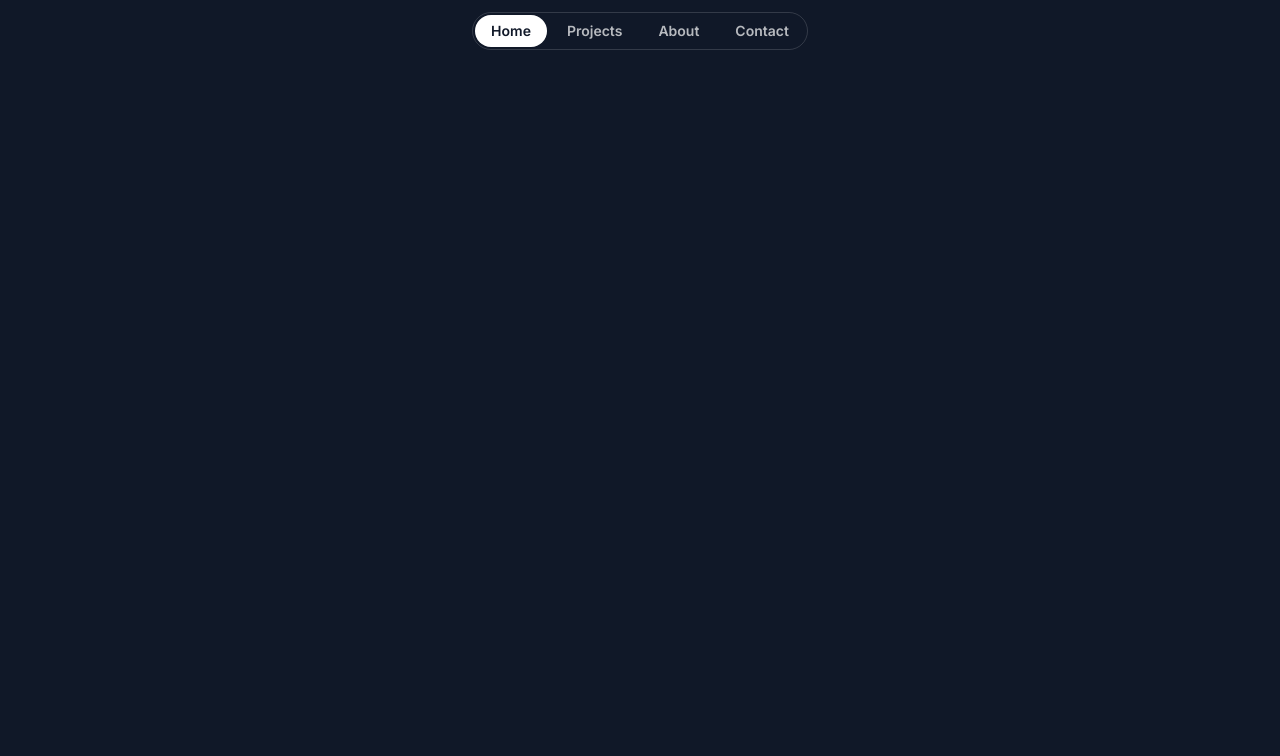
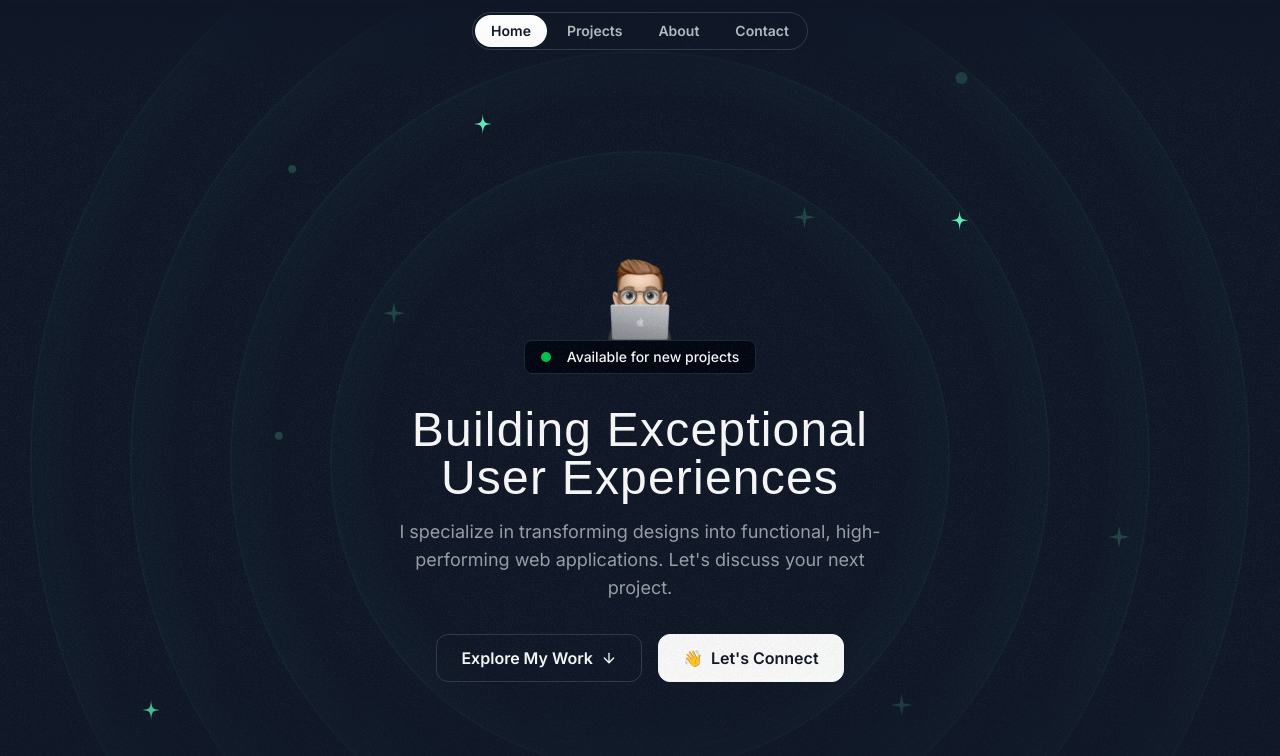
Before and after one commit to fellipefreiire/dev-portfolio-landing-page, a Next.js app: page / in a window 1280 px wide. Shown: the top 756 px of the page. Built offline with nearby package versions, Linux system fonts and the light colour scheme; a web font is replaced by a local one.

Commit message:
chore: hero section

```diff
--- a/src/app/globals.css
+++ b/src/app/globals.css
@@ -21,4 +21,8 @@
   .nav-item {
     @apply px-4 py-1.5 rounded-full text-white/70 text-sm font-semibold hover:bg-white/10 hover:text-white transition duration-300
   }
+
+  .hero-ring {
+    @apply absolute inset-0 top-1/2 left-1/2 -translate-x-1/2 -translate-y-1/2 rounded-full border-2 border-emerald-300/5 shadow-[0_0_80px_inset] shadow-emerald-300/5
+  }
 }
--- /dev/null
+++ b/src/components/HeroOrbit.tsx
@@ -0,0 +1,27 @@
+type HeroOrbitProps = {
+  children: React.ReactElement
+  size: number
+  rotation: number
+}
+
+export function HeroOrbit({ children, size, rotation }: HeroOrbitProps) {
+  return (
+    <div
+      className="absolute top-1/2 left-1/2 -translate-x-1/2 -translate-y-1/2"
+      style={{
+        height: `${size}px`,
+        width: `${size}px`,
+        transform: `rotate(${rotation}deg)`,
+      }}
+    >
+      <div
+        className="inline-flex"
+        style={{
+          transform: `rotate(${rotation * -1}deg)`,
+        }}
+      >
+        {children}
+      </div>
+    </div>
+  )
+}
--- a/src/components/NavLink.tsx
+++ b/src/components/NavLink.tsx
@@ -9,6 +9,5 @@
 export function NavLink(props: NavLinkProps) {
   const pathname = usePathname()
   const isCurrent = props.href.toString() === pathname
-  console.log({ isCurrent })
   return <Link data-current={isCurrent} {...props} />
 }
--- a/src/sections/Hero.tsx
+++ b/src/sections/Hero.tsx
@@ -1,7 +1,147 @@
+import Image from 'next/image'
+import memojiImage from '@/assets/memoji-computer.png'
+import { ArrowDown } from 'lucide-react'
+import grainImage from '@/assets/grain.jpg'
+import StarIcon from '@/assets/star.svg'
+import SparkleIcon from '@/assets/sparkle.svg'
+import { HeroOrbit } from '@/components/HeroOrbit'
+
+const starOrbits = [
+  {
+    size: 28,
+    containerSize: 800,
+    rotation: -72,
+  },
+  {
+    size: 12,
+    containerSize: 550,
+    rotation: 20,
+  },
+  {
+    size: 8,
+    containerSize: 590,
+    rotation: 98,
+  },
+]
+
+const sparkleOrbits = [
+  {
+    size: 8,
+    containerSize: 430,
+    rotation: -14,
+  },
+  {
+    size: 5,
+    containerSize: 440,
+    rotation: 79,
+  },
+  {
+    size: 10,
+    containerSize: 530,
+    rotation: 178,
+  },
+  {
+    size: 14,
+    containerSize: 710,
+    rotation: 144,
+  },
+]
+
+const circleOrbits = [
+  {
+    size: 3,
+    containerSize: 725,
+    rotation: 85.5,
+  },
+  {
+    size: 2,
+    containerSize: 530,
+    rotation: -39.9,
+  },
+  {
+    size: 2,
+    containerSize: 660,
+    rotation: -4.1,
+  },
+]
+
 export function Hero() {
   return (
-    <section>
-      <div></div>
-    </section>
+    <div className="relative z-0 overflow-x-clip py-32 md:py-48 lg:py-60">
+      <div className="absolute inset-0 [mask-image:linear-gradient(to_bottom,transparent,black_10%,black_70%,transparent)]">
+        <div
+          className="absolute inset-0 -z-30 opacity-5"
+          style={{
+            backgroundImage: `url(${grainImage.src})`,
+          }}
+        />
+        <div className="hero-ring size-[620px]" />
+        <div className="hero-ring size-[820px]" />
+        <div className="hero-ring size-[1020px]" />
+        <div className="hero-ring size-[1220px]" />
+        {starOrbits.map(({ size, containerSize, rotation }, index) => (
+          <HeroOrbit key={index} size={containerSize} rotation={rotation}>
+            <StarIcon
+              className={`size-${size} text-emerald-300`}
+              viewBox="0 0 24 24"
+            />
+          </HeroOrbit>
+        ))}
+        {sparkleOrbits.map(({ size, containerSize, rotation }, index) => (
+          <HeroOrbit key={index} size={containerSize} rotation={rotation}>
+            <SparkleIcon
+              className={`size-${size} text-emerald-300/20`}
+              viewBox="0 0 24 24"
+            />
+          </HeroOrbit>
+        ))}
+        {circleOrbits.map(({ size, containerSize, rotation }, index) => (
+          <HeroOrbit key={index} size={containerSize} rotation={rotation}>
+            <div
+              className={`rounded-full bg-emerald-300/20`}
+              style={{
+                width: `${size * 4}px`,
+                height: `${size * 4}px`,
+              }}
+            />
+          </HeroOrbit>
+        ))}
+      </div>
+      <div className="container">
+        <div className="flex flex-col items-center">
+          <Image
+            src={memojiImage}
+            className="size-[100px]"
+            alt="Person peeking from behind laptop"
+          />
+          <div className="inline-flex items-center gap-4 rounded-lg border border-gray-800 bg-gray-950 px-4 py-1.5">
+            <div className="size-2.5 rounded-full bg-green-500"></div>
+            <div className="text-sm font-medium">
+              Available for new projects
+            </div>
+          </div>
+        </div>
+        <div className="mx-auto max-w-lg">
+          <h1 className="mt-8 text-center font-serif text-3xl tracking-wide md:text-5xl">
+            Building Exceptional User Experiences
+          </h1>
+          <p className="mt-4 text-center text-white/60 md:text-lg">
+            I specialize in transforming designs into functional,
+            high-performing web applications. Let&apos;s discuss your next
+            project.
+          </p>
+        </div>
+        <div className="mt-8 flex flex-col items-center justify-center gap-4 md:flex-row">
+          <button className="inline-flex h-12 items-center gap-2 rounded-xl border border-white/15 px-6">
+            <span className="font-semibold">Explore My Work</span>
+            <ArrowDown className="size-4" />
+          </button>
+          <button className="inline-flex h-12 items-center gap-2 rounded-xl border border-white bg-white px-6 text-gray-900">
+            <span>👋</span>
+            <span className="font-semibold">Let&apos;s Connect</span>
+          </button>
+        </div>
+      </div>
+    </div>
   )
 }
```
